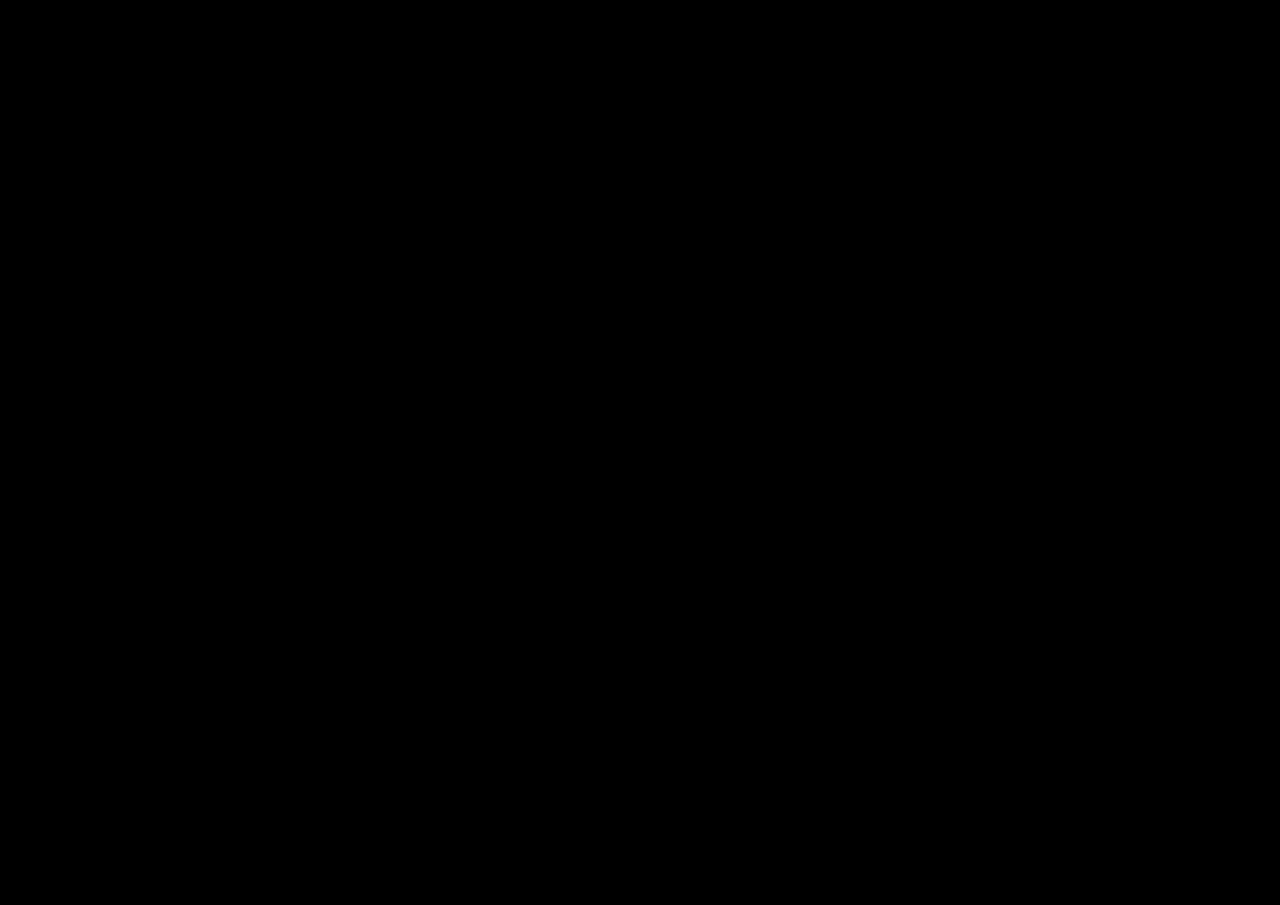
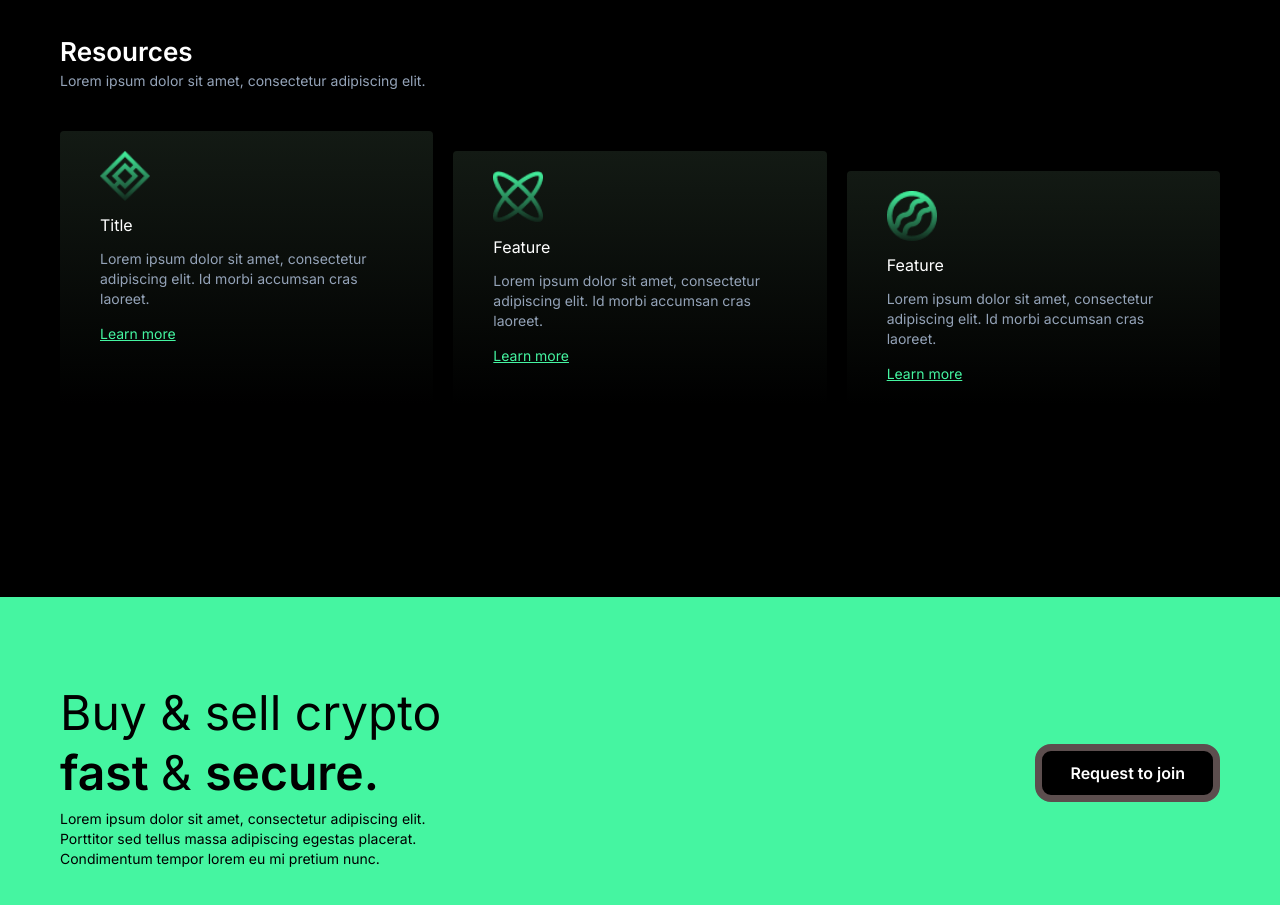
Before and after one commit to Isah-Hamza/secrecypay, a Next.js app: page / in a window 1280 px wide. Shown: the part 2980-3885 px from the top of the page. Before the commit the page ends 3036 px from the top, so only its background shows below. Built offline with nearby package versions, Linux system fonts and the light colour scheme.

Commit message:
footer and almost done with desktop view

```diff
--- a/app/globals.css
+++ b/app/globals.css
@@ -14,8 +14,13 @@ body {
   );
 }
 
-.hero {
+.hero,
+.faqs {
   background: url(./assets/images/Dots.png);
+}
+
+.faqs {
+  background-origin: padding-box;
 }
 
 .req-to-join-btn {
@@ -29,29 +34,37 @@ body {
   border: 11px solid rgb(25, 37, 25);
 }
 
-.features .feature {
+.req-to-join-btn-black {
+  border: 7px solid #5c4e4e;
+}
+
+.features .feature,
+.resources .resource {
   background: linear-gradient(180deg, #131a14 0%, rgba(19, 26, 20, 0) 100%);
 }
 
-.features .feature:hover {
+.features .feature:hover,
+.resources .resource:hover {
   scale: 105%;
   background: linear-gradient(45.84deg, #131a14 1.97%, #253426 97.02%);
   box-shadow: -40px 24px 64px 0px #000000d9;
   box-shadow: 0px 4px 4px 0px #00000040;
 }
 
-.feature-1{
+.feature-1,
+.resource-2 {
   margin-top: 20px;
 }
 
-.feature-2{
+.feature-2,
+.resource-3 {
   margin-top: 40px;
 }
 
-.feature-4{
+.feature-4 {
   margin-top: 20px;
 }
 
-.feature-5{
+.feature-5 {
   margin-top: 40px;
 }
--- a/app/page.jsx
+++ b/app/page.jsx
@@ -60,6 +60,26 @@ export default function Home() {
       img: feature5,
     },
   ];
+  const resources = [
+    {
+      title: "Title",
+      content:
+        "Lorem ipsum dolor sit amet, consectetur adipiscing elit. Id morbi accumsan cras laoreet.",
+      img: feature1,
+    },
+    {
+      title: "Feature",
+      content:
+        "Lorem ipsum dolor sit amet, consectetur adipiscing elit. Id morbi accumsan cras laoreet.",
+      img: feature2,
+    },
+    {
+      title: "Feature",
+      content:
+        "Lorem ipsum dolor sit amet, consectetur adipiscing elit. Id morbi accumsan cras laoreet.",
+      img: feature3,
+    },
+  ];
   const logos = [logo1, logo2, logo3, logo4];
 
   const countries = [
@@ -103,7 +123,7 @@ export default function Home() {
   ];
 
   return (
-    <div className="relative min-h-screen pb-10">
+    <div className="relative min-h-screen">
       <div className="bg-black text-white pb-14">
         <header className="max-w-[1200px] m-auto px-5 relative z-20 flex justify-between items-center py-10">
           <div className="flex items-center gap-1 ">
@@ -284,7 +304,8 @@ export default function Home() {
           </div>
         </div>
       </div>
-      <div className="max-w-[1200px] m-auto px-5 text-white py-16">
+      <div className="px-5 text-white my-16 max-w-[1200px] mx-auto">
+        <div className="faqs ">
           <h3 className="text-3xl font-semibold ">Have a Question?</h3>
           <p className="text-slate-400 text-sm mb-10">
             Lorem ipsum dolor sit amet, consectetur adipiscing elit.
@@ -293,6 +314,7 @@ export default function Home() {
             <div className="grid gap-5">
               {categories.map((item, idx) => (
                 <button
+                  onClick={() => setActiveCategory(idx)}
                   className={`px-7 py-3 rounded-md text-sm ${
                     activeCategory == idx && "bg-[#191919] text-white"
                   }`}
@@ -314,8 +336,10 @@ export default function Home() {
                       src={plus}
                       width={10}
                       height={10}
-                    alt={'plus'}
-                    className={`${activeFaq == idx} && 'origin-center rotate-45'`}
+                      alt={"plus"}
+                      className={`${
+                        activeFaq == idx
+                      } && 'origin-center rotate-45'`}
                     />
                   </div>
                   <p
@@ -330,6 +354,52 @@ export default function Home() {
             </div>
           </div>
         </div>
+        <div className="resources mt-20">
+          <h3 className="text-[26px] font-semibold ">Resources</h3>
+          <p className="text-slate-400 text-sm mb-10">
+            Lorem ipsum dolor sit amet, consectetur adipiscing elit.
+          </p>
+          <div className="relative z-20 resources grid grid-cols-3 gap-5">
+            {resources.map((item, idx) => (
+              <div
+                className={`resource-${
+                  idx + 1
+                } resource transition-all duration-300 ease-linear cursor-pointer p-5 px-10 rounded`}
+                key={idx}
+              >
+                <Image src={item.img} width={50} height={50} alt={item.title} />
+                <p className="my-3">{item.title}</p>
+                <p className="text-sm mb-3 text-slate-400">{item.content}</p>
+                <button className="text-primary underline text-sm">
+                  Learn more
+                </button>
+              </div>
+            ))}
+          </div>
+        </div>
+      </div>
+      <footer className="bg-primary mt-48">
+        <div className="max-w-[1200px] m-auto px-5 py-20 flex justify-between items-center">
+          <div className="">
+            <div className="text-5xl my-3">
+              <p>Buy & sell crypto</p>
+              <p className="font-semibold mt-3">
+                fast <span className="font-normal">& </span> secure.
+              </p>
+            </div>
+            <p className="text-sm max-w-sm mt-3">
+              Lorem ipsum dolor sit amet, consectetur adipiscing elit. Porttitor
+              sed tellus massa adipiscing egestas placerat. Condimentum tempor
+              lorem eu mi pretium nunc.
+            </p>
+          </div>
+          <div className="flex gap-10 items-center">
+            <button className="req-to-join-btn-black text-center font-semibold px-7 py-2.5 rounded-2xl text-white bg-black flex items-center gap-3">
+              <span>Request to join</span>
+            </button>
+          </div>
+        </div>
+      </footer>
     </div>
   );
 }
```
Lines whose indentation alone changed are shown as unchanged.
